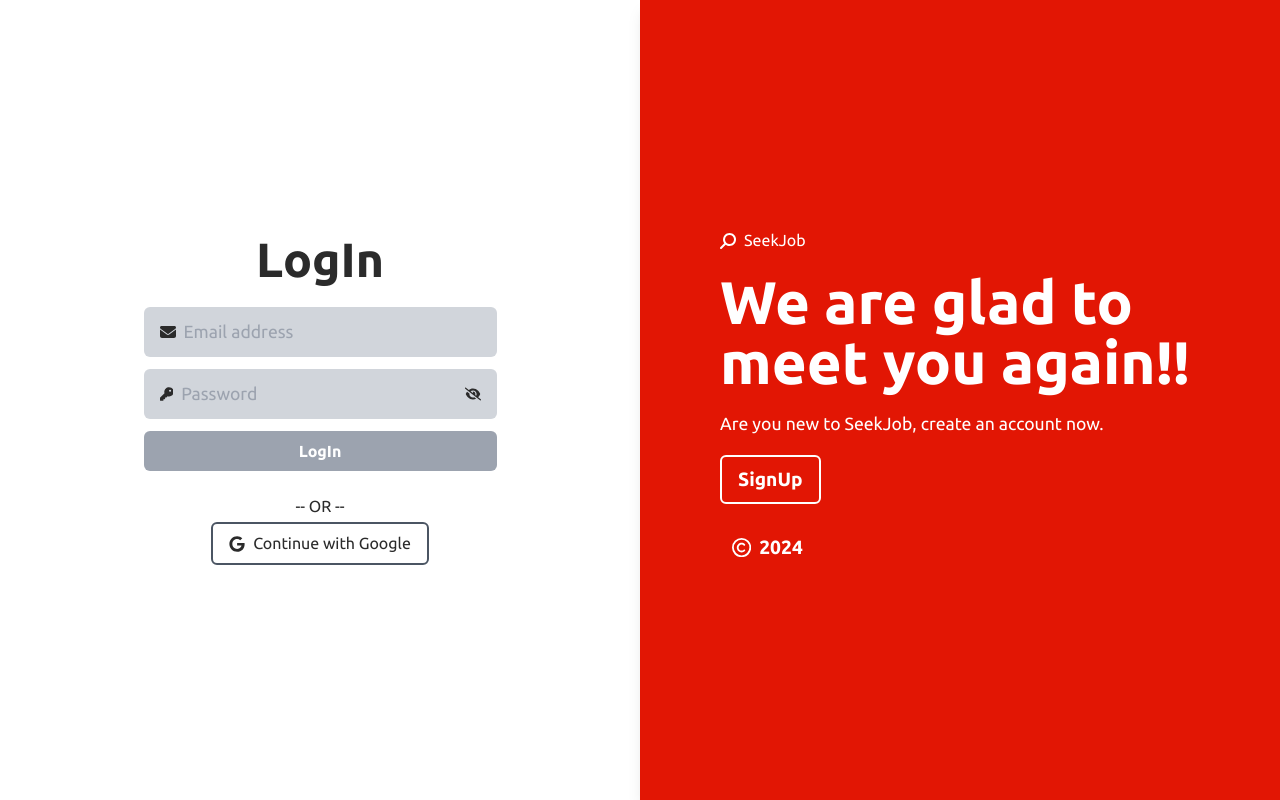
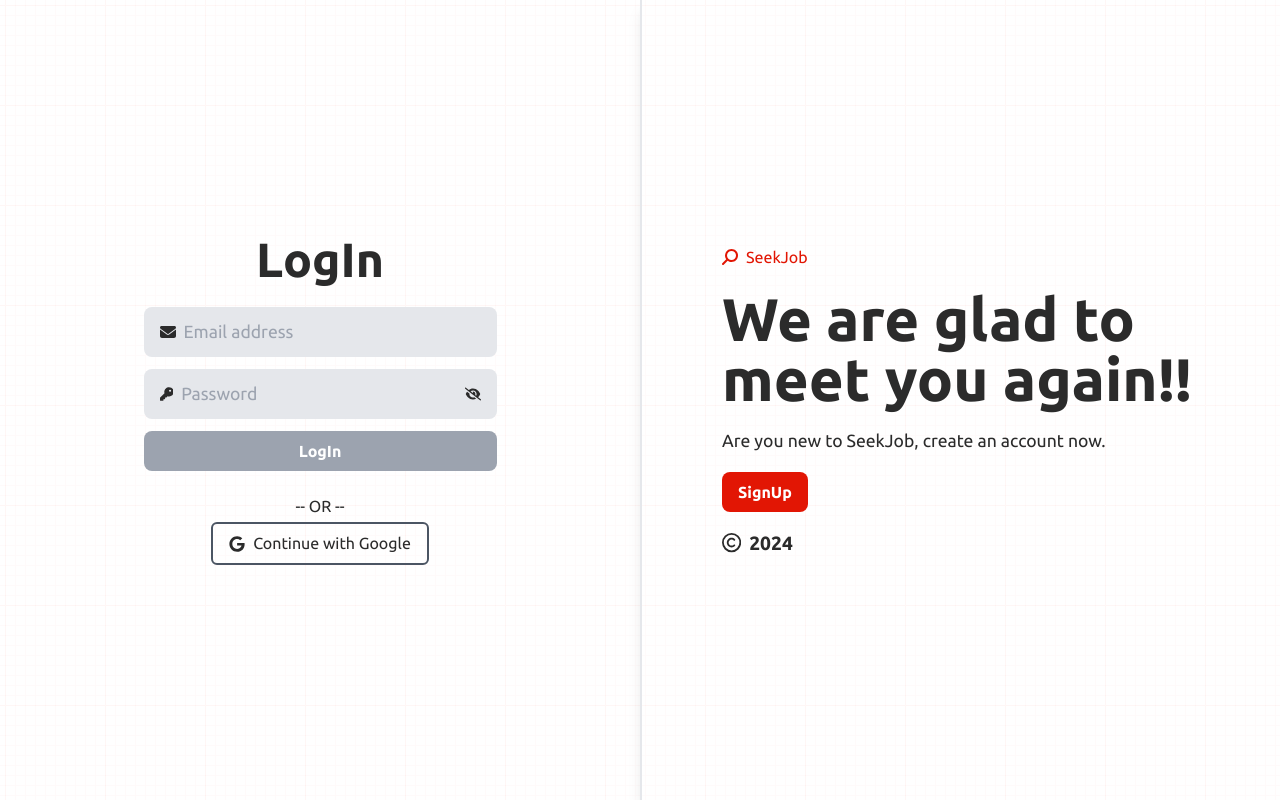
Before and after one commit to fisayo-dev/SeekJob, a React (Vite) app in the folder SeekJob/: page /login in a window 1280 px wide. Built offline with nearby package versions, Linux system fonts and the light colour scheme.

Commit message:
Changed the button radius and othe ui components styles

```diff
--- a/SeekJob/src/components/Button.jsx
+++ b/SeekJob/src/components/Button.jsx
@@ -1,6 +1,6 @@
 const Button = ({ children, customStyles = "" , disabled}) => {
   return (
-    <button disabled={disabled} className={`${customStyles} app-bg-color px-4 py-2 text-white font-bold rounded-md hover-app-color disabled:bg-gray-400 disabled:cursor-not-allowed`}>
+    <button disabled={disabled} className={`${customStyles} app-bg-color px-4 py-2 text-white font-bold rounded-lg hover-app-color disabled:bg-gray-400 disabled:cursor-not-allowed`}>
       {children}
     </button>
   );
--- a/SeekJob/src/pages/AppPages/Login.jsx
+++ b/SeekJob/src/pages/AppPages/Login.jsx
@@ -41,7 +41,7 @@ const Login = () => {
       <div
         className={`${
           responsive ? "w-[100vw]" : "w-full"
-        } h-[100vh] bg-[#fff] overflow-scroll grid place-items-center`}
+        } h-[100vh]  overflow-scroll grid place-items-center`}
       >
         <div className="grid py-2 gap-6 w-full justify-items-center">
           <NavLink
@@ -54,11 +54,16 @@ const Login = () => {
             <p>SeekJob</p>
           </NavLink>
           <h2 className="text-5xl font-bold text-center">LogIn </h2>
-          <NavLink to="/signup" className={`${responsive ? "block" : "hidden"} hover-app-text-color`}>
+          <NavLink
+            to="/signup"
+            className={`${
+              responsive ? "block" : "hidden"
+            } hover-app-text-color`}
+          >
             New to Seek Job, SignUp now.
           </NavLink>
           <form action="" className="grid gap-3 ">
-            <div className="bg-gray-300 w-full rounded-md flex gap-2 items-center px-4 py-3">
+            <div className="bg-gray-200 w-full rounded-lg flex gap-2 items-center px-4 py-3">
               <FaEnvelope />
               <input
                 type="email"
@@ -68,7 +73,7 @@ const Login = () => {
                 onChange={(e) => setEmail(e.target.value)}
               />
             </div>
-            <div className="bg-gray-300 w-full rounded-md flex gap-2 items-center px-4 py-3">
+            <div className="bg-gray-200 w-full rounded-lg flex gap-2 items-center px-4 py-3">
               <FaKey />
               <input
                 type={`${openPassword ? "text" : "password"}`}
@@ -96,12 +101,12 @@ const Login = () => {
         </div>
       </div>
       <div
-        className={`app-bg-color w-full h-[100vh] shadow-lg ${
+        className={`w-full h-[100vh] border-l-2 shadow-lg ${
           responsive ? "hidden" : "grid"
         } place-items-center`}
       >
-        <div className="w-full text-white grid py-3 px-20 gap-5 justify-items-">
-          <NavLink to="/" className="flex items-center gap-2">
+        <div className="w-full grid py-3 px-20 gap-5 justify-items-">
+          <NavLink to="/" className="flex items-center gap-2 app-text-color">
             <FaMagnifyingGlass className="flip" />
             <p>SeekJob</p>
           </NavLink>
@@ -112,11 +117,9 @@ const Login = () => {
             Are you new to SeekJob, create an account now.
           </p>
           <Link to="/signup">
-            <button className="px-4 py-2 rounded-md border-2 border-white hover:bg-white hover-app-text-color text-[1.2rem] font-bold">
-              SignUp
-            </button>
+            <Button>SignUp</Button>
           </Link>
-          <div className="flex gap-2 font-bold p-3 bg-transparent items-center text-[1.2rem]">
+          <div className="flex gap-2 font-bold bg-transparent items-center text-[1.2rem]">
             <FaRegCopyright />
             <p>{new Date().getFullYear()}</p>
           </div>
--- a/SeekJob/src/pages/AppPages/SignUp.jsx
+++ b/SeekJob/src/pages/AppPages/SignUp.jsx
@@ -110,7 +110,7 @@ const SignUp = () => {
         } place-items-center`}
       >
         <div className="w-full grid py-3 px-[8vw] gap-5 justify-items-">
-          <NavLink to="/" className="flex items-center gap-2">
+          <NavLink to="/" className="flex items-center app-text-color gap-2">
             <FaMagnifyingGlass className="flip" />
             <p>SeekJob</p>
           </NavLink>
@@ -132,7 +132,7 @@ const SignUp = () => {
       <div
         className={`${
           responsive ? "w-[100vw]" : "w-full"
-        } h-[100vh] bg-[#fff] overflow-scroll grid place-items-center`}
+        } h-[100vh]  overflow-scroll grid place-items-center`}
       >
         <div className="grid w-full py-2 gap-6 justify-items-center">
           <NavLink
@@ -154,7 +154,7 @@ const SignUp = () => {
             Already have an account, Login.
           </NavLink>
           <form action="" className="grid gap-3 ">
-            <div className="bg-gray-300 w-full rounded-md flex gap-2 items-center px-4 py-3">
+            <div className="bg-gray-300 w-full rounded-lg flex gap-2 items-center px-4 py-3">
               <FaUser />
               <input
                 type="text"
@@ -164,7 +164,7 @@ const SignUp = () => {
                 onChange={(e) => setUsername(e.target.value)}
               />
             </div>
-            <div className="bg-gray-300 w-full rounded-md flex gap-2 items-center px-4 py-3">
+            <div className="bg-gray-300 w-full rounded-lg flex gap-2 items-center px-4 py-3">
               <FaEnvelope />
               <input
                 type="email"
@@ -174,7 +174,7 @@ const SignUp = () => {
                 onChange={(e) => setEmail(e.target.value)}
               />
             </div>
-            <div className="bg-gray-300 w-full rounded-md flex gap-2 items-center px-4 py-3">
+            <div className="bg-gray-300 w-full rounded-lg flex gap-2 items-center px-4 py-3">
               <FaKey />
               <input
                 type={`${openPassword ? "text" : "password"}`}
@@ -207,7 +207,7 @@ const SignUp = () => {
           </form>
           <div className="grid gap-1">
             <p className="text-center">-- OR --</p>
-            <div className="px-4 py-2 border-2 border-gray-600 hover:bg-gray-600 hover:text-white cursor-pointer  rounded-md flex items-center justify-center gap-2">
+            <div className="px-4 py-2 border-2 border-gray-600 hover:bg-gray-600 hover:text-white cursor-pointer  rounded-lg flex items-center justify-center gap-2">
               <FaGoogle />
               <p>Continue with Google</p>
             </div>
```
